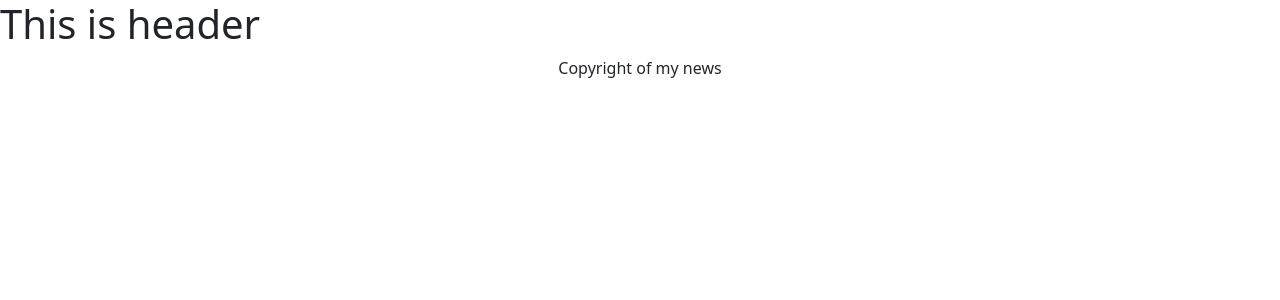
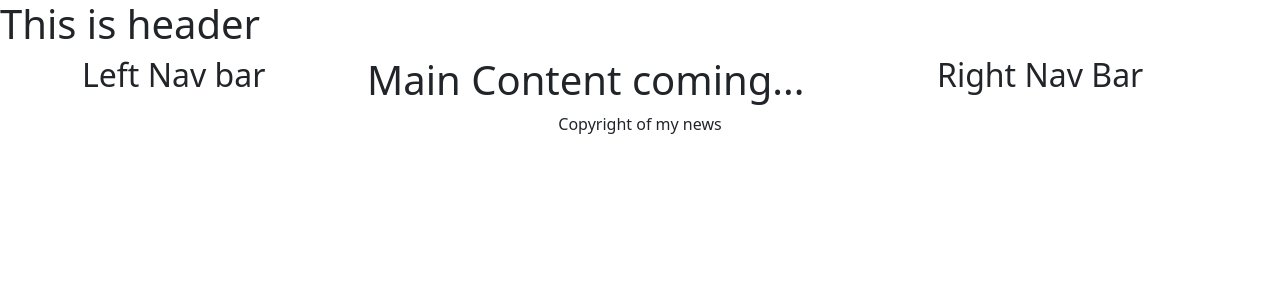
Before and after one commit to mrfhmd7/dragon-news, a React (Vite) app: page / in a window 1280 px wide. Shown: the top 300 px of the page. Built offline with nearby package versions, Linux system fonts and the light colour scheme.

Commit message:
left & right nav

```diff
--- a/src/layouts/Main.jsx
+++ b/src/layouts/Main.jsx
@@ -1,12 +1,29 @@
 import React from 'react';
 import Header from '../pages/Shared/Header/Header';
 import Footer from '../pages/Shared/Footer/Footer';
+import Container from 'react-bootstrap/Container';
+import Row from 'react-bootstrap/Row';
+import Col from 'react-bootstrap/Col';
+import LeftNav from '../pages/Shared/LeftNav/LeftNav';
+import RightNav from '../pages/Shared/RightNav/RightNav';
 
 const Main = () => {
      return (
           <div>
                <Header></Header>
-
+               <Container>
+                    <Row>
+                         <Col lg={3}>
+                              <LeftNav></LeftNav>
+                         </Col>
+                         <Col lg={6}>
+                              <h1>Main Content coming...</h1>
+                         </Col>
+                         <Col lg={3}>
+                              <RightNav></RightNav>
+                         </Col>
+                    </Row>
+               </Container>
                <Footer></Footer>
           </div>
      );
--- /dev/null
+++ b/src/pages/Shared/LeftNav/LeftNav.jsx
@@ -0,0 +1,11 @@
+import React from 'react';
+
+const LeftNav = () => {
+     return (
+          <div>
+               <h2>Left Nav bar</h2>
+          </div>
+     );
+};
+
+export default LeftNav;
--- /dev/null
+++ b/src/pages/Shared/RightNav/RightNav.jsx
@@ -0,0 +1,11 @@
+import React from 'react';
+
+const RightNav = () => {
+     return (
+          <div>
+               <h2>Right Nav Bar</h2>
+          </div>
+     );
+};
+
+export default RightNav;
```
